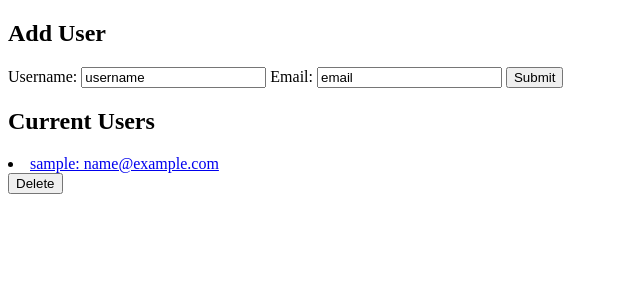
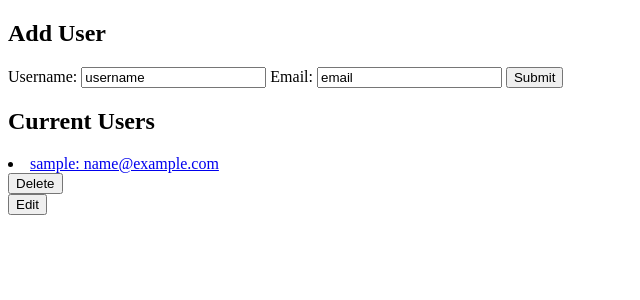
Before and after one commit to pupxx/python-app-unit-3, a Flask app: page / in a window 1280 px wide. Shown: the top 300 px of the page, without its empty margins (0-640 px from the left). Run offline with Flask 2, Linux system fonts and the light colour scheme; tables that the repository leaves empty hold one stand-in row (values such as "Sample post").

Commit message:
added edit button to the main show all users list.

```diff
--- a/templates/add_user.html
+++ b/templates/add_user.html
@@ -23,6 +23,9 @@
   <form class="" action="/delete/{{user.id}}" method="post">
     <input type="submit" name="" value="Delete">
   </form>
+  <form class="" action="/edit/{{user.id}}" method="put">
+    <input type="submit" name="" value="Edit">
+  </form>
 
   {% endfor %}
 
```
